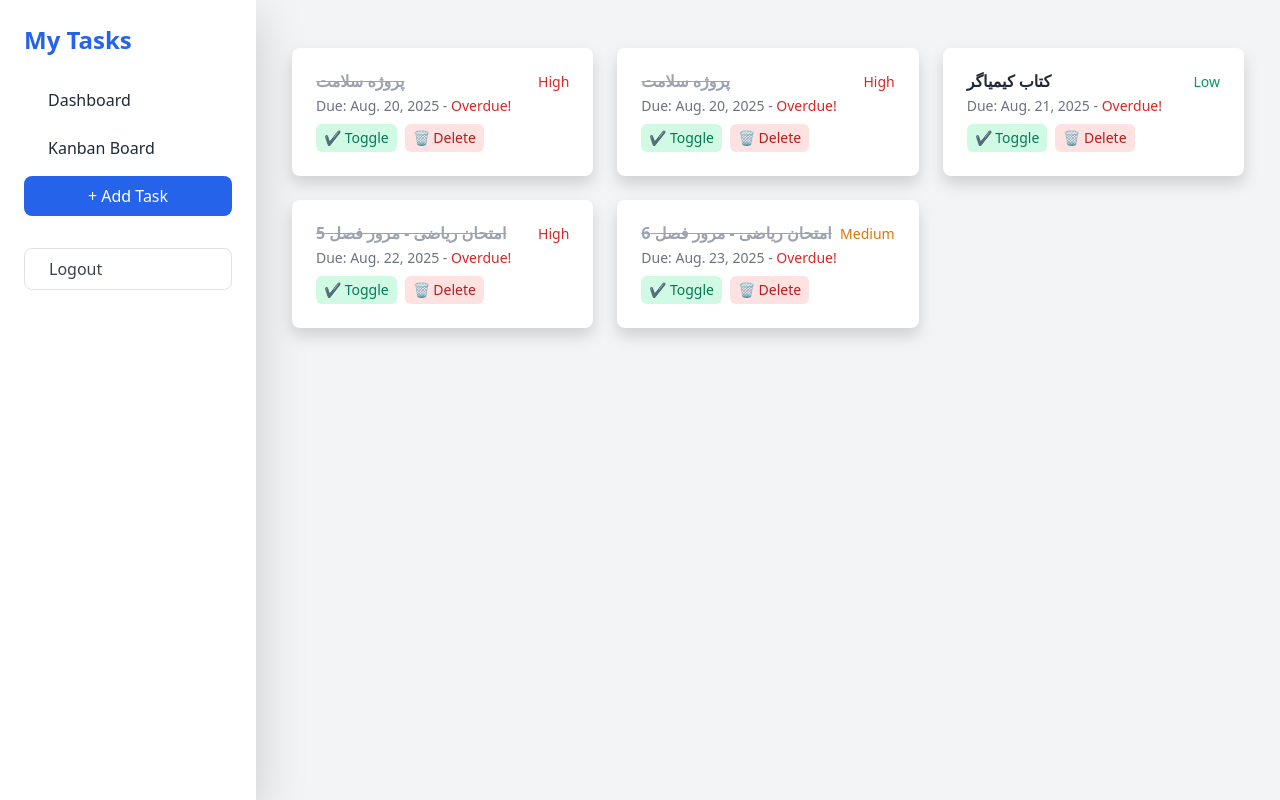
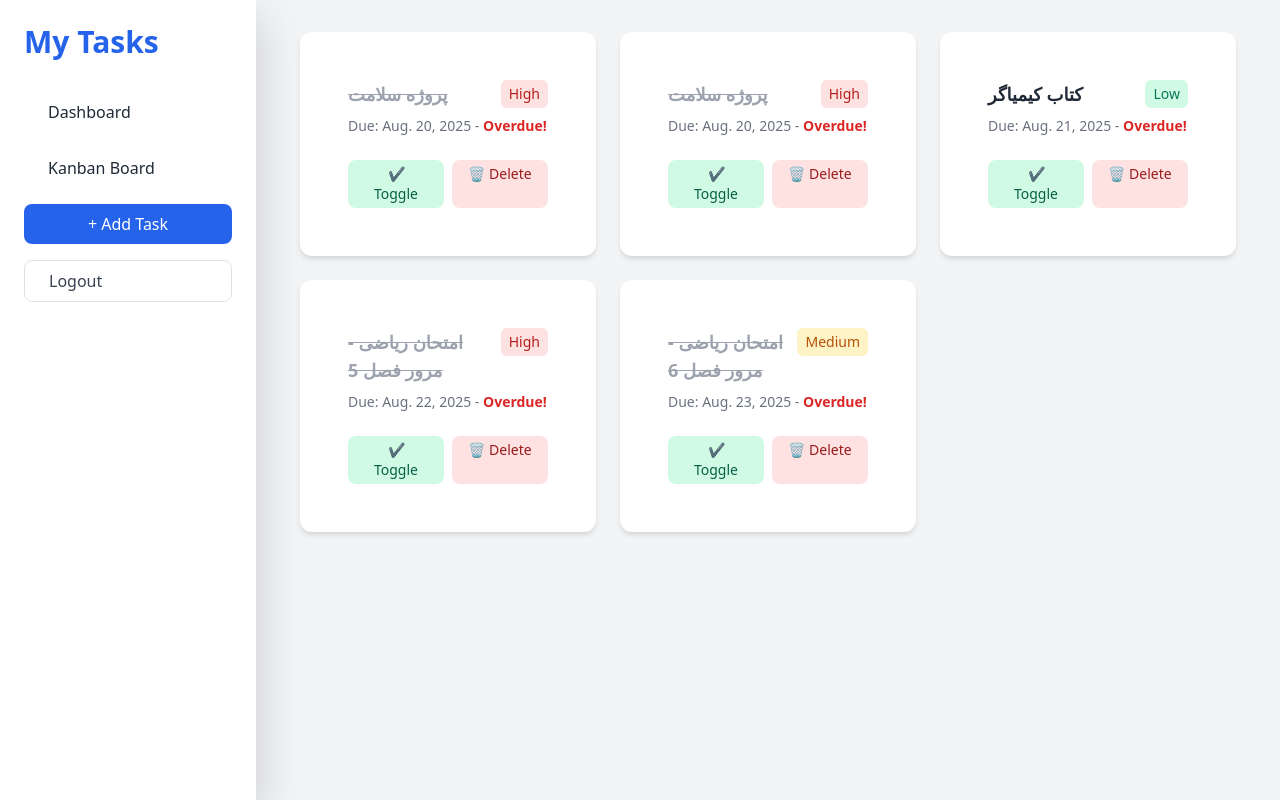
Before and after one commit to fatemebd7/ToDoList, a Django app: template todoproject/tasks/templates/tasks/task_list.html in a window 1280 px wide. Run offline with Django 5.2, Linux system fonts and the light colour scheme; the template is opened without the code that fills it: values that come from a table or form of the project are taken from there, others are empty; data comes from the database, SQL or seed files in the repository; both versions use the stored data as it was after the commit.

Commit message:
Final Update

```diff
--- a/todoproject/tasks/templates/tasks/task_list.html
+++ b/todoproject/tasks/templates/tasks/task_list.html
@@ -1,55 +1,55 @@
 {% extends "base.html" %}
 {% block content %}
-<div class="flex min-h-screen bg-gray-100">
+<div class="flex min-h-screen bg-gray-100 font-sans">
 
   <!-- Sidebar -->
-  <aside class="w-64 bg-white shadow-lg flex flex-col p-4">
-    <h2 class="text-2xl font-bold text-blue-600 mb-6">My Tasks</h2>
-    <nav class="flex flex-col gap-2">
+  <aside class="w-64 bg-white shadow-lg flex flex-col p-6">
+    <h2 class="text-3xl font-extrabold text-blue-600 mb-8"><a href="{% url 'task_list' %}">My Tasks</a> </h2>
+     <nav class="flex flex-col gap-3">
       <a href="{% url 'dashboard' %}" class="px-4 py-2 rounded-lg hover:bg-blue-100 hover:text-blue-700 transition-colors">Dashboard</a>
       <a href="{% url 'kanban_board' %}" class="px-4 py-2 rounded-lg hover:bg-yellow-100 hover:text-yellow-700 transition-colors">Kanban Board</a>
       <a href="{% url 'task_create' %}" class="px-4 py-2 rounded-lg bg-blue-600 text-white text-center hover:bg-blue-700 transition-colors">+ Add Task</a>
-      <a href="{% url 'logout' %}" class="px-4 py-2 rounded-lg border border-gray-300 text-gray-700 hover:bg-gray-200 transition-colors mt-4">Logout</a>
+      <a href="{% url 'logout' %}" class="px-4 py-2 rounded-lg border border-gray-300 text-gray-700 hover:bg-gray-200 transition-colors">Logout</a>
     </nav>
   </aside>
 
   <!-- Main content -->
-  <main class="flex-1 p-6">
-    <div class="container py-4">
+  <main class="flex-1 p-8">
+    <div class="container mx-auto">
       {% if tasks %}
-      <div class="grid grid-cols-1 md:grid-cols-2 lg:grid-cols-3 gap-4">
+      <div class="grid grid-cols-1 sm:grid-cols-2 lg:grid-cols-3 gap-6">
         {% for task in tasks %}
-        <div class="bg-white p-4 rounded-lg shadow hover:shadow-lg transition transform hover:-translate-y-1">
-          <div class="flex justify-between items-start">
-            <h3 class="font-bold {% if task.completed %}line-through text-gray-400{% endif %}">{{ task.title }}</h3>
-            <span class="text-sm
-              {% if task.priority == 'high' %}text-red-600{% elif task.priority == 'medium' %}text-yellow-600{% else %}text-green-600{% endif %}">
+        <div class="bg-white p-5 rounded-xl shadow-md hover:shadow-xl transition-transform transform hover:-translate-y-2 hover:scale-105">
+          <div class="flex justify-between items-start mb-2">
+            <h3 class="text-lg font-semibold {% if task.completed %}line-through text-gray-400{% endif %}">{{ task.title }}</h3>
+            <span class="px-2 py-1 text-sm font-medium rounded
+              {% if task.priority == 'high' %}bg-red-100 text-red-700{% elif task.priority == 'medium' %}bg-yellow-100 text-yellow-700{% else %}bg-green-100 text-green-700{% endif %}">
               {{ task.priority|capfirst }}
             </span>
           </div>
 
           {% if task.due_date %}
-          <p class="text-gray-500 text-sm mt-1">
-            Due: {{ task.due_date }} -
+          <p class="text-sm text-gray-500 mt-1">
+            Due: <span class="font-medium">{{ task.due_date }}</span> -
             {% if task.days_left > 0 %}
-              <span class="text-blue-600">{{ task.days_left }} days left</span>
+              <span class="text-blue-600 font-semibold">{{ task.days_left }} days left</span>
             {% elif task.days_left == 0 %}
-              <span class="text-orange-600">Today</span>
+              <span class="text-orange-600 font-semibold">Today</span>
             {% else %}
-              <span class="text-red-600">Overdue!</span>
+              <span class="text-red-600 font-semibold">Overdue!</span>
             {% endif %}
           </p>
           {% endif %}
 
-          <div class="mt-2 flex gap-2">
-            <a href="{% url 'task_toggle' task.id %}" class="px-2 py-1 bg-green-100 text-green-700 rounded hover:bg-green-200 transition text-sm">✔ Toggle</a>
-            <a href="{% url 'task_delete' task.id %}" class="px-2 py-1 bg-red-100 text-red-700 rounded hover:bg-red-200 transition text-sm">🗑 Delete</a>
+          <div class="mt-4 flex gap-2">
+            <a href="{% url 'task_toggle' task.id %}" class="flex-1 text-center px-3 py-1 bg-green-100 text-green-800 rounded-lg hover:bg-green-200 transition font-medium text-sm">✔ Toggle</a>
+            <a href="{% url 'task_delete' task.id %}" class="flex-1 text-center px-3 py-1 bg-red-100 text-red-800 rounded-lg hover:bg-red-200 transition font-medium text-sm">🗑 Delete</a>
           </div>
         </div>
         {% endfor %}
       </div>
       {% else %}
-      <div class="text-center text-gray-500 mt-20">
+      <div class="text-center text-gray-400 mt-32 text-lg">
         🚀 No tasks yet! Start by adding one.
       </div>
       {% endif %}
```
Also changed, not shown: todoproject/tasks/templates/tasks/kanban.html (+22 -17 lines), todoproject/tasks/views.py (+16 -2 lines), todoproject/db.sqlite3.
